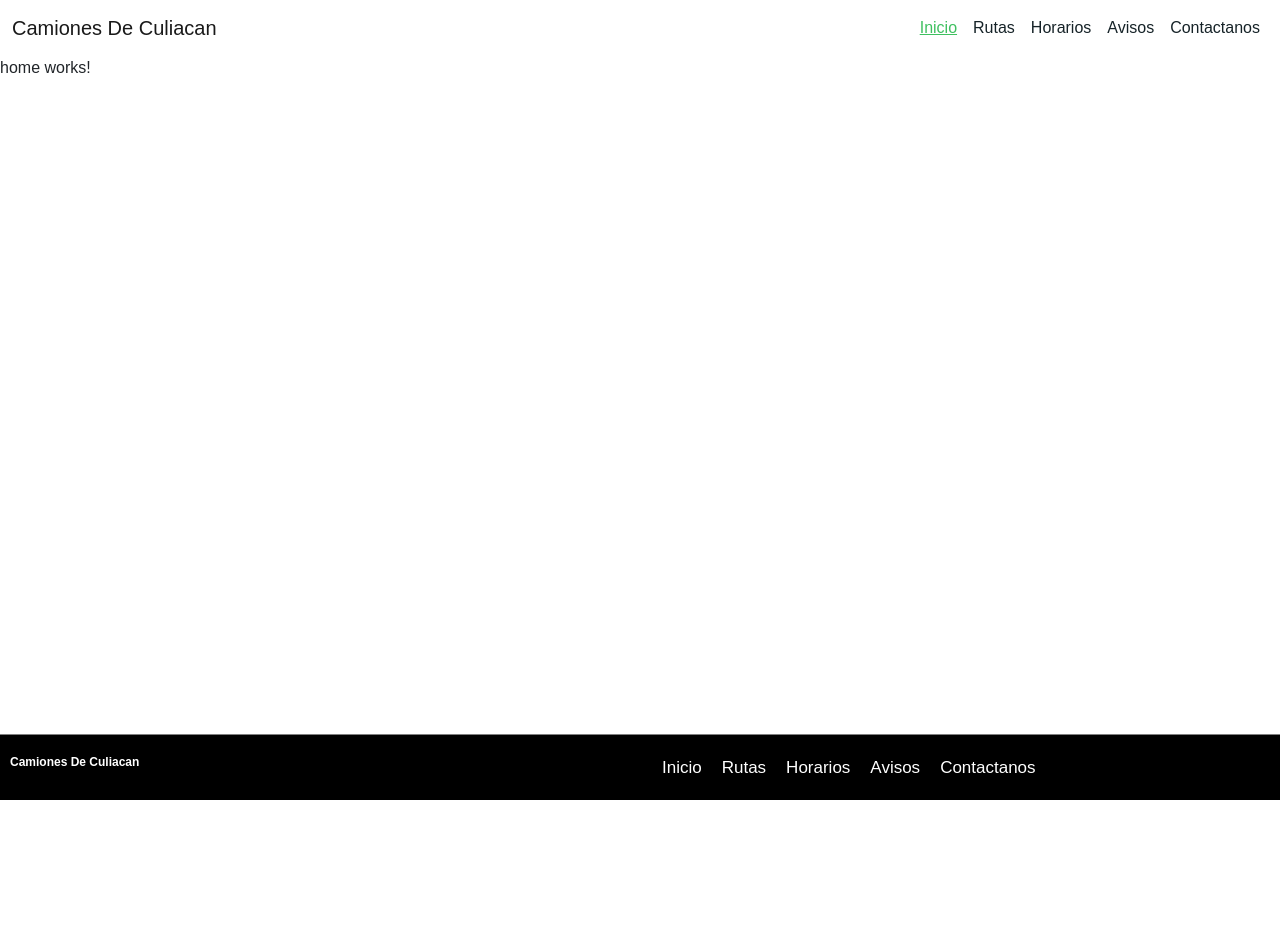
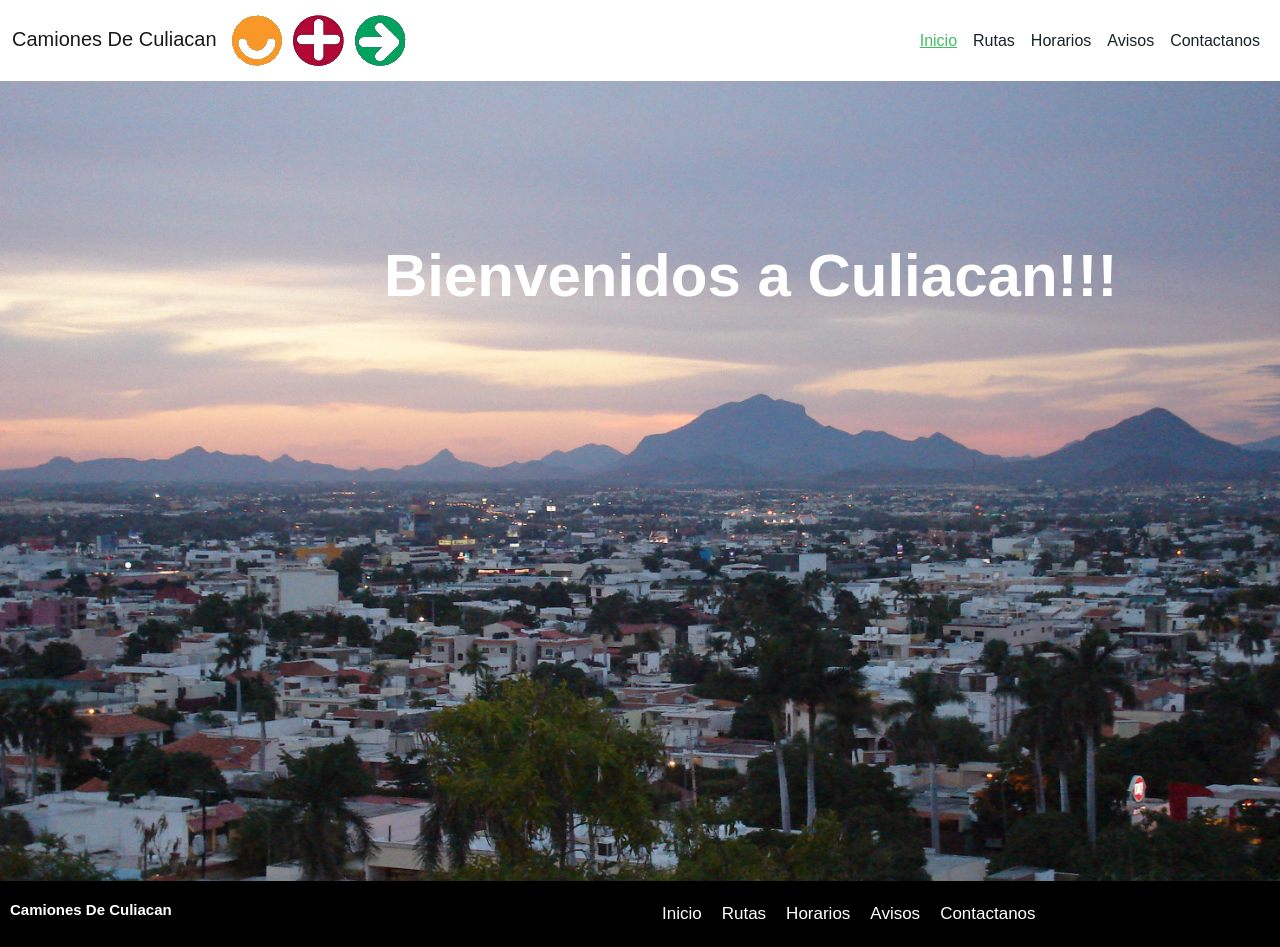
Before and after one commit to luisbeltran910/Camiones-de-Culiacan, an Angular app in the folder camionesdeculiacan/: page / in a window 1280 px wide. Before the commit the page ends 800 px from the top, so only its background shows below. Built offline with nearby package versions, Linux system fonts and the light colour scheme.

Commit message:
Added more design to pages and schedule

```diff
--- a/camionesdeculiacan/src/app/pages/home/home.component.html
+++ b/camionesdeculiacan/src/app/pages/home/home.component.html
@@ -1 +1,3 @@
-<p>home works!</p>
+<div class="banner">
+    <h1>Bienvenidos a Culiacan!!!</h1>
+</div>
--- a/camionesdeculiacan/src/app/pages/home/home.component.scss
+++ b/camionesdeculiacan/src/app/pages/home/home.component.scss
@@ -0,0 +1,15 @@
+.banner {
+    background-image: url('../../../assets/img/bannerimg.jpg');
+    height: 800px;
+    background-position: center top;
+    background-size: cover;
+}
+
+.banner h1 {
+    color: #fff;
+    font-size: 60px;
+    font-weight: bold;
+    top: 30%;
+    left: 30%;
+    position: absolute;
+}
--- a/camionesdeculiacan/src/app/pages/horarios/horarios.component.html
+++ b/camionesdeculiacan/src/app/pages/horarios/horarios.component.html
@@ -1 +1,6 @@
-<p>horarios works!</p>
+<div>
+    <h3>Horarios:</h3>
+    <br>
+    <label>Aguaruto:</label>
+    <p>5:20-5:50*, 6:20-6:50*, 7:20-7:50*, 8:20-8:50*, 9:20-9:50 AM*, 10:20-10:50 AM*, 11:20-11:50 AM*, 12:20-12:50 PM*, 1:20-1:50 PM*, </p>
+</div>
--- a/camionesdeculiacan/src/app/pages/menu/menu.component.html
+++ b/camionesdeculiacan/src/app/pages/menu/menu.component.html
@@ -1 +1,37 @@
-<p>menu works!</p>
+<div class="container">
+
+	<div class="row Encabezado">
+		<div class="Titulo">
+			<h2>Rutas De Camiones De Culiacan</h2>
+		</div>
+		<div>
+			<img class="Imagenredplus Icono" src="../../../assets/img/logocamiones.png">
+		</div>
+	</div>
+
+	<div class="row">
+		<div class="col-md-1">
+			<label>Ruta a elegir: </label>
+		</div>
+		<div class="col-md-2">
+			<select class="form-control">
+					<option  value="1">Canal 3</option>
+					<option  value="2">Sample</option>
+			</select>
+		</div>
+		<div class="col-md-2">
+			<button onclick="CambiarMapa()" class="btn btn-primary Boton">Aceptar</button>
+		</div>
+	</div>
+
+	<hr>
+
+	<div class="row">
+		<div id="Mapa">
+			<iframe class="Mapa" id="Mapa"
+			 src ="https://www.google.com/maps/d/embed?mid=1PISuXdAr6nOqj05boVbYuMklQTI&hl=en_US&ehbc=2E312F" width="640" height="480">"
+			 </iframe>
+		</div>
+	</div>
+
+</div>
--- a/camionesdeculiacan/src/app/pages/menu/menu.component.scss
+++ b/camionesdeculiacan/src/app/pages/menu/menu.component.scss
@@ -0,0 +1,47 @@
+.container{
+			background-color: #EEEEF1 ;
+		}
+
+		div h2{
+			margin-top: 10px;
+		}
+
+		.Encabezado
+		{
+			background-color: beige;
+			border-style: groove;
+		}
+
+
+		.Titulo{
+
+			height: 20px;
+		}
+
+		.Icono{
+			margin-left: 450px;
+		}
+
+		.Imagenredplus{
+			margin-top: 2px;
+			margin-bottom: 20px;
+			height: 20px;
+		}
+
+		.Boton{
+			margin-top: 10px;
+		}
+
+
+		.Mapa{
+			margin-top: 10px;
+		}
+
+		.form-control{
+			margin-top: 10px;
+		}
+
+		hr{
+			size: 20px;
+			color: black;
+		}
--- a/camionesdeculiacan/src/app/sharepage/footer/footer.component.scss
+++ b/camionesdeculiacan/src/app/sharepage/footer/footer.component.scss
@@ -9,7 +9,7 @@
 h1 {
     font-weight: bold;
     color: #fff;
-    font-size: 12px;
+    font-size: 15px;
 }
 
 a {
--- a/camionesdeculiacan/src/app/sharepage/navbar/navbar.component.html
+++ b/camionesdeculiacan/src/app/sharepage/navbar/navbar.component.html
@@ -1,6 +1,8 @@
 <nav class="navbar navbar-expand-lg navbar-light">
     <div class="container-fluid">
-      <a class="navbar-brand" routerLink="">Camiones De Culiacan</a>
+      <a class="navbar-brand" routerLink="">Camiones De Culiacan
+        <img src="../../../assets/img/logocamiones.png">
+      </a>
       <button class="navbar-toggler" type="button" data-bs-toggle="collapse" data-bs-target="#navbarNav" aria-controls="navbarNav" aria-expanded="false" aria-label="Toggle navigation">
         <span class="navbar-toggler-icon"></span>
       </button>
```
Also changed, not shown: camionesdeculiacan/src/assets/img/bannerimg.jpg (added), camionesdeculiacan/src/assets/img/logocamiones.png (added).
